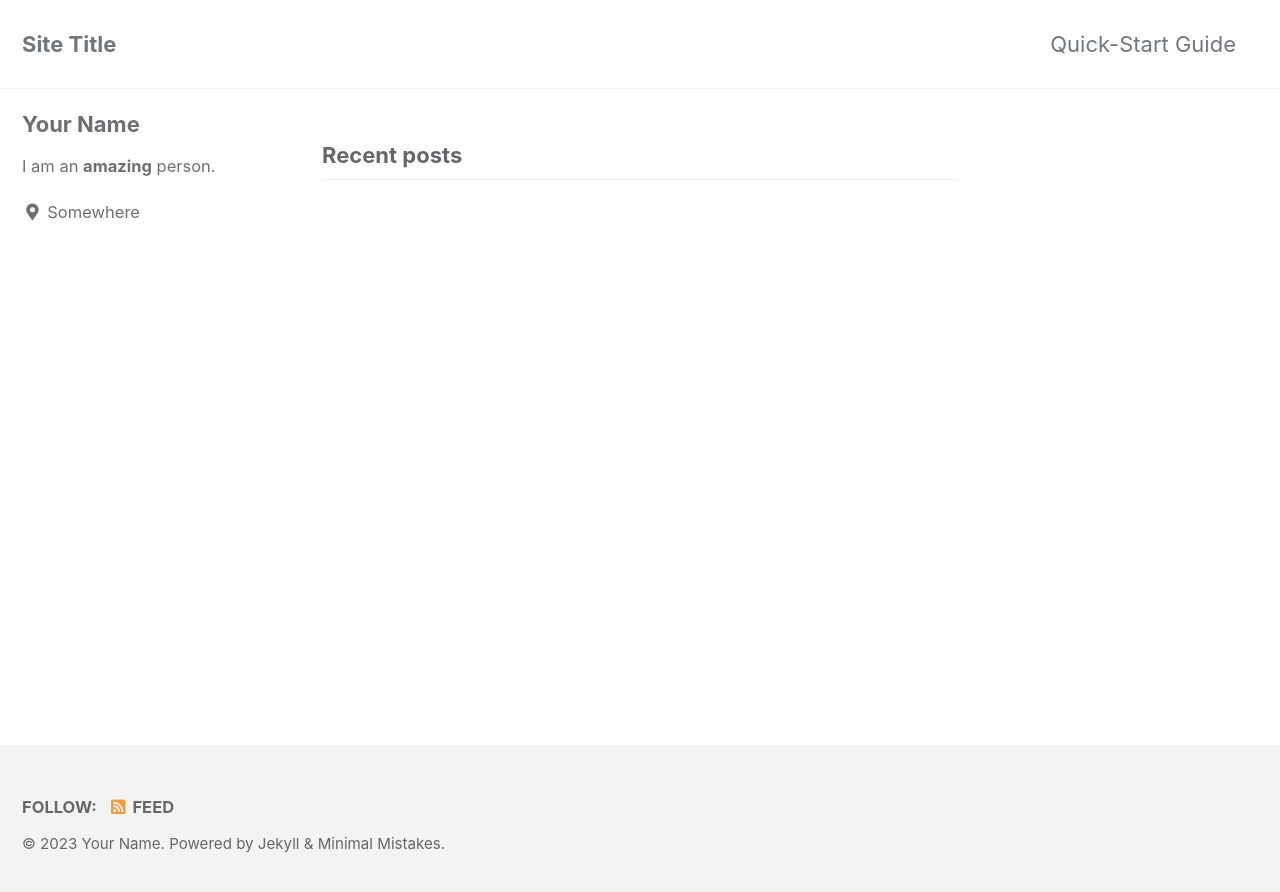
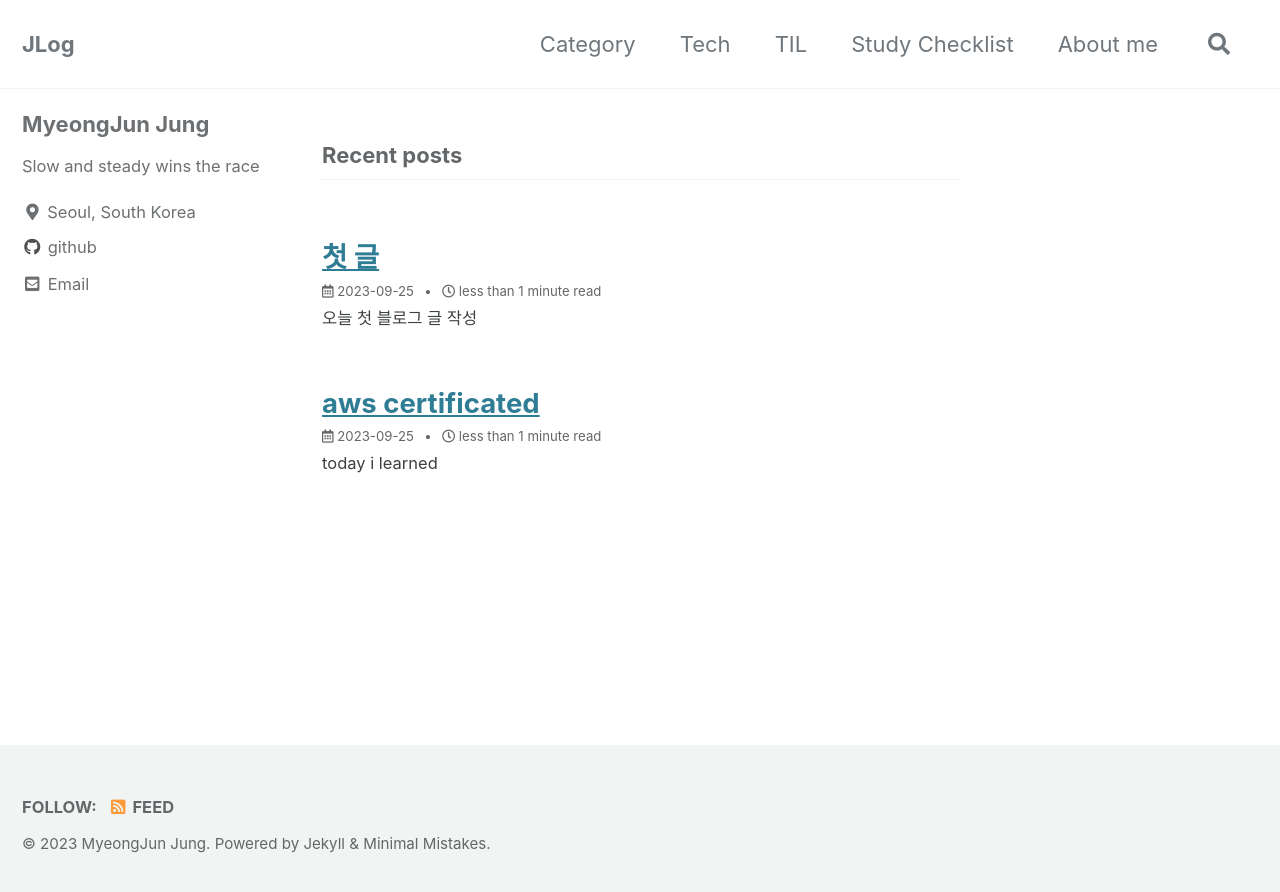
Before and after one commit to MyeongJun-Jung/MyeongJun-Jung.github.io, a Jekyll site: the page built from index.html, in a window 1280 px wide. Shown: the top 892 px of the page. Built offline with Jekyll 4.4.1, drawn with Linux system fonts in a browser that asks for light colours; cached includes are drawn as plain includes; the list of posts is cut into pages by our own code.

Commit message:
블로그 세팅

```diff
--- a/_config.yml
+++ b/_config.yml
@@ -16,18 +16,18 @@ minimal_mistakes_skin: "default" # "air", "aqua", "contrast", "dark", "dirt", "n
 
 # Site Settings
 locale: "en-US"
-title: "Site Title"
+title: "JLog"
 title_separator: "-"
 subtitle: # site tagline that appears below site title in masthead
-name: "Your Name"
-description: "An amazing website."
+name: "MyeongJun Jung"
+description: "개발 관련 블로그입니다."
 url: "https://MyeongJun-Jung.github.io"
 baseurl: # the subpath of your site, e.g. "/blog"
 repository: # GitHub username/repo-name e.g. "mmistakes/minimal-mistakes"
 teaser: # path of fallback teaser image, e.g. "/assets/images/500x300.png"
 logo: # path of logo image to display in the masthead, e.g. "/assets/images/88x88.png"
 masthead_title: # overrides the website title displayed in the masthead, use " " for no title
-# breadcrumbs            : false # true, false (default)
+breadcrumbs: true
 words_per_minute: 200
 comments:
   provider: # false (default), "disqus", "discourse", "facebook", "staticman", "staticman_v2", "utterances", "giscus", "custom"
@@ -59,7 +59,7 @@ reCaptcha:
 atom_feed:
   path: # blank (default) uses feed.xml
   hide: # true, false (default)
-search: # true, false (default)
+search: true
 search_full_content: # true, false (default)
 search_provider: # lunr (default), algolia, google
 lunr:
@@ -96,37 +96,22 @@ social:
 
 # Analytics
 analytics:
-  provider: false # false (default), "google", "google-universal", "google-gtag", "custom"
+  provider: "google-gtag"
   google:
-    tracking_id:
-    anonymize_ip: # true, false (default)
+    tracking_id: "G-9TBEWYN220"
+    anonymize_ip: false
 
 # Site Author
 author:
-  name: "Your Name"
+  name: "MyeongJun Jung"
   avatar: # path of avatar image, e.g. "/assets/images/bio-photo.jpg"
-  bio: "I am an **amazing** person."
-  location: "Somewhere"
-  email:
+  bio: "Slow and steady wins the race"
+  location: "Seoul, South Korea"
+  email: jun7.dev@gmail.com
   links:
-    - label: "Email"
-      icon: "fas fa-fw fa-envelope-square"
-      # url: "mailto:your.name@email.com"
-    - label: "Website"
-      icon: "fas fa-fw fa-link"
-      # url: "https://your-website.com"
-    - label: "Twitter"
-      icon: "fab fa-fw fa-twitter-square"
-      # url: "https://twitter.com/"
-    - label: "Facebook"
-      icon: "fab fa-fw fa-facebook-square"
-      # url: "https://facebook.com/"
-    - label: "GitHub"
+    - label: "github"
       icon: "fab fa-fw fa-github"
-      # url: "https://github.com/"
-    - label: "Instagram"
-      icon: "fab fa-fw fa-instagram"
-      # url: "https://instagram.com/"
+      url: "https://github.com/MyeongJun-Jung"
 
 # Site Footer
 footer:
@@ -214,7 +199,7 @@ sass:
 permalink: /:categories/:title/
 paginate: 5 # amount of posts to show
 paginate_path: /page:num/
-timezone: # https://en.wikipedia.org/wiki/List_of_tz_database_time_zones
+timezone: Asia/Seoul
 
 # Plugins (previously gems:)
 plugins:
@@ -280,3 +265,6 @@ defaults:
       comments: # true
       share: true
       related: true
+      show_date: true
+
+date_format: "%Y-%m-%d"
--- a/_data/navigation.yml
+++ b/_data/navigation.yml
@@ -1,12 +1,12 @@
 # main links
 main:
-  - title: "Quick-Start Guide"
-    url: https://mmistakes.github.io/minimal-mistakes/docs/quick-start-guide/
-  # - title: "About"
-  #   url: https://mmistakes.github.io/minimal-mistakes/about/
-  # - title: "Sample Posts"
-  #   url: /year-archive/
-  # - title: "Sample Collections"
-  #   url: /collection-archive/
-  # - title: "Sitemap"
-  #   url: /sitemap/
+  - title: "Category"
+    url: /categories/
+  - title: "Tech"
+    url: /_pages/tech/
+  - title: "TIL"
+    url: /_pages/til/
+  - title: "Study Checklist"
+    url: /_pages/study-checklist/
+  - title: "About me"
+    url: /_pages/about-me
--- /dev/null
+++ b/_posts/2023-09-25-first.md
@@ -0,0 +1,8 @@
+---
+layout: single
+title: "첫 글"
+---
+
+# 오늘 첫 블로그 글 작성
+
+테스트 작성
--- /dev/null
+++ b/google1e2eda1c9733cf0f.html
@@ -0,0 +1 @@
+google-site-verification: google1e2eda1c9733cf0f.html
```
Also changed, not shown: Gemfile (+28 -1 lines), _pages/404.md (added, +8 -0 lines), _pages/category-archive.md (added, +7 -0 lines), _pages/tag-archive.md (added, +7 -0 lines), _posts/2023-09-25-asdf.md (added, +23 -0 lines).
